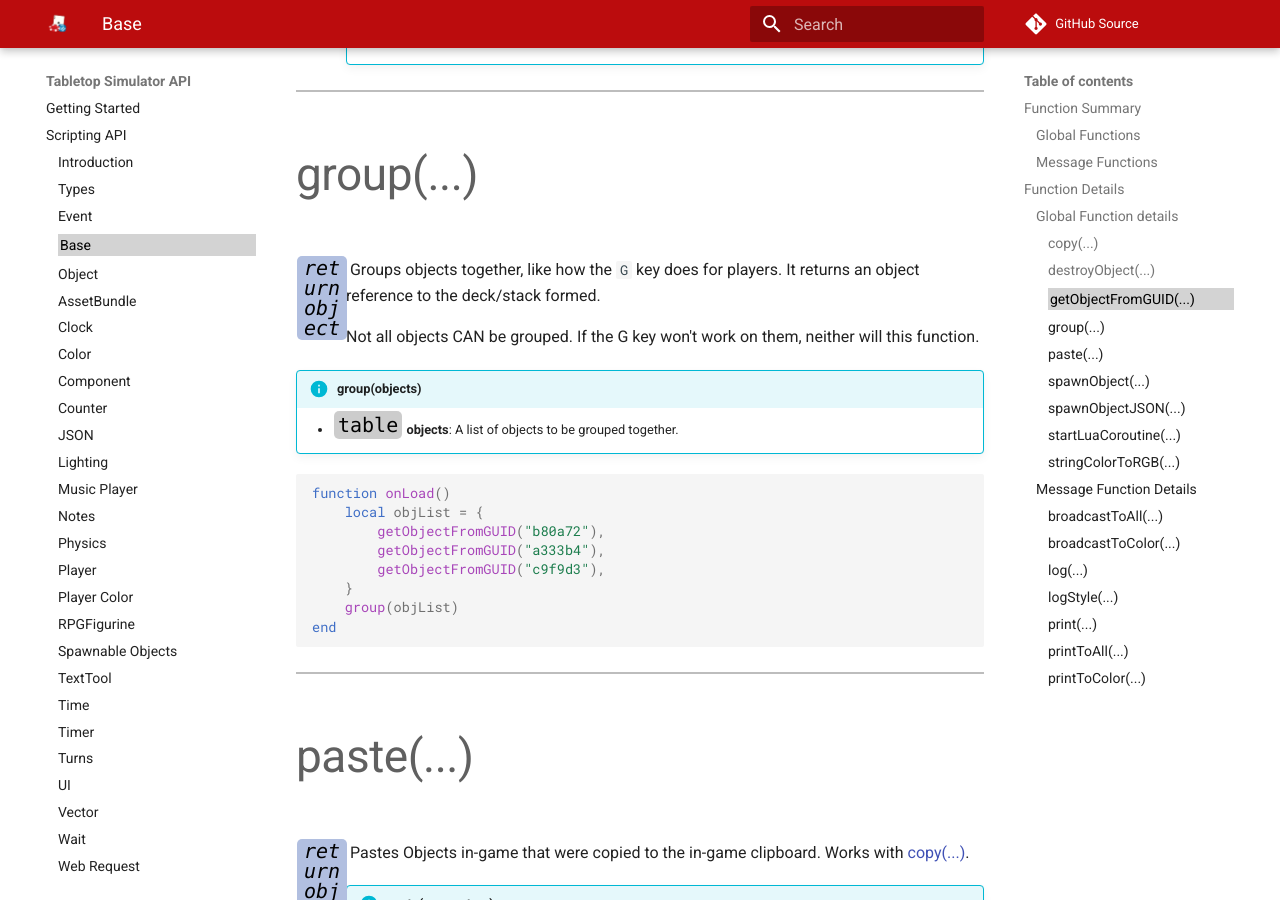
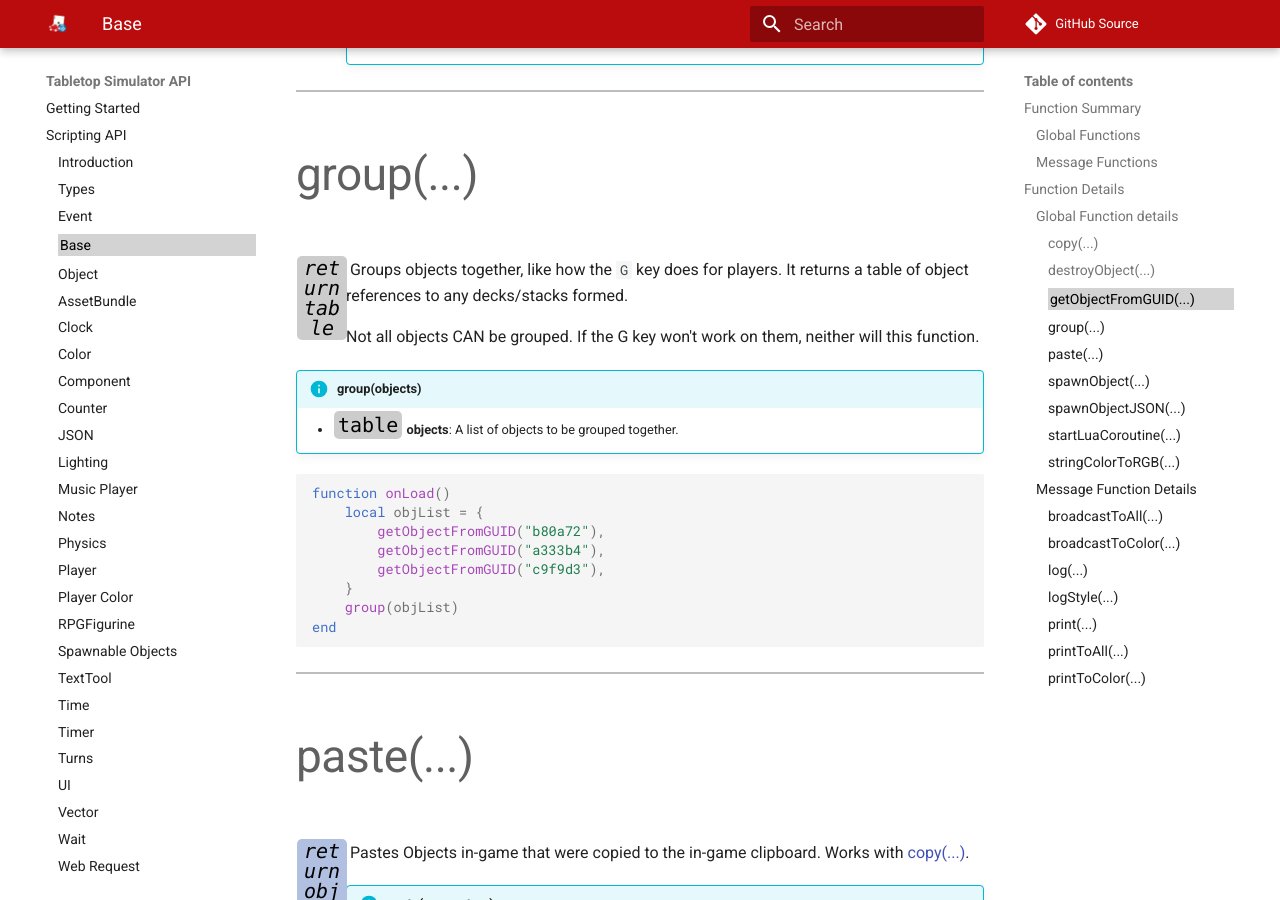
Before and after one commit to Berserk-Games/Tabletop-Simulator-API, an MkDocs documentation site: the page built from docs/base.md, in a window 1280 px wide and 900 px high, scrolled down 4490 px. Built offline with MkDocs 1.6.1 and Material for MkDocs 9.7.7, drawn with Linux system fonts in a browser that asks for light colours; comment, search, counter and statistics services are not loaded.

Commit message:
fixed function signature for group()

```diff
--- a/docs/base.md
+++ b/docs/base.md
@@ -15,7 +15,7 @@ destroyObject([<span class="tag obj"></span>](types.md)&nbsp;obj) | Destory an O
 <a class="anchor" id="getallobjects"></a>getAllObjects() | Returns Table of all spawned [Objects](object.md) in the game. | [<span class="ret tab"></span>](types.md) |
 getObjectFromGUID([<span class="tag str"></span>](types.md)&nbsp;guid) | Returns Object by its GUID. Will return `nil` if this GUID doesn't currently exist. | [<span class="ret obj"></span>](types.md) | [<span class="i"></span>](#getobjectfromguid)
 <a class="anchor" id="getseatedplayers"></a>getSeatedPlayers() | Returns Table of the [Player Colors](player-color.md) strings of seated players. | [<span class="ret tab"></span>](types.md) |
-group([<span class="tag tab"></span>](types.md)&nbsp;objects) | Groups objects together, like how the `G` key does for players. | [<span class="ret obj"></span>](types.md) | [<span class="i"></span>](#group)
+group([<span class="tag tab"></span>](types.md)&nbsp;objects) | Groups objects together, like how the `G` key does for players. | [<span class="ret tab"></span>](types.md) | [<span class="i"></span>](#group)
 paste([<span class="tag tab"></span>](types.md)&nbsp;parameters) | Pastes Objects in-game that were copied to the in-game clipboard. Works with [copy(...)](#copy). | [<span class="ret tab"></span>](types.md) | [<span class="i"></span>](#paste)
 <a class="anchor" id="setlookingforplayers"></a>setLookingForPlayers([<span class="tag boo"></span>](types.md)&nbsp;lfp) | Enables/disables looking for group. This is visible in the server browsers, indicating if you are recruiting for a game. | [<span class="ret boo"></span>](types.md) |
 spawnObject([<span class="tag tab"></span>](types.md)&nbsp;parameters) | Spawns an Object. View the [Spawnable Object](spawnableobjects.md) page for Objects that can be spawned. | [<span class="ret obj"></span>](types.md) | [<span class="i"></span>](#spawnobject)
@@ -89,7 +89,7 @@ copy(object_list)
 
 ####group(...)
 
-[<span class="ret obj"></span>](types.md)&nbsp;Groups objects together, like how the `G` key does for players. It returns an object reference to the deck/stack formed.
+[<span class="ret tab"></span>](types.md)&nbsp;Groups objects together, like how the `G` key does for players. It returns a table of object references to any decks/stacks formed.
 
 Not all objects CAN be grouped. If the G key won't work on them, neither will this function.
 
```
